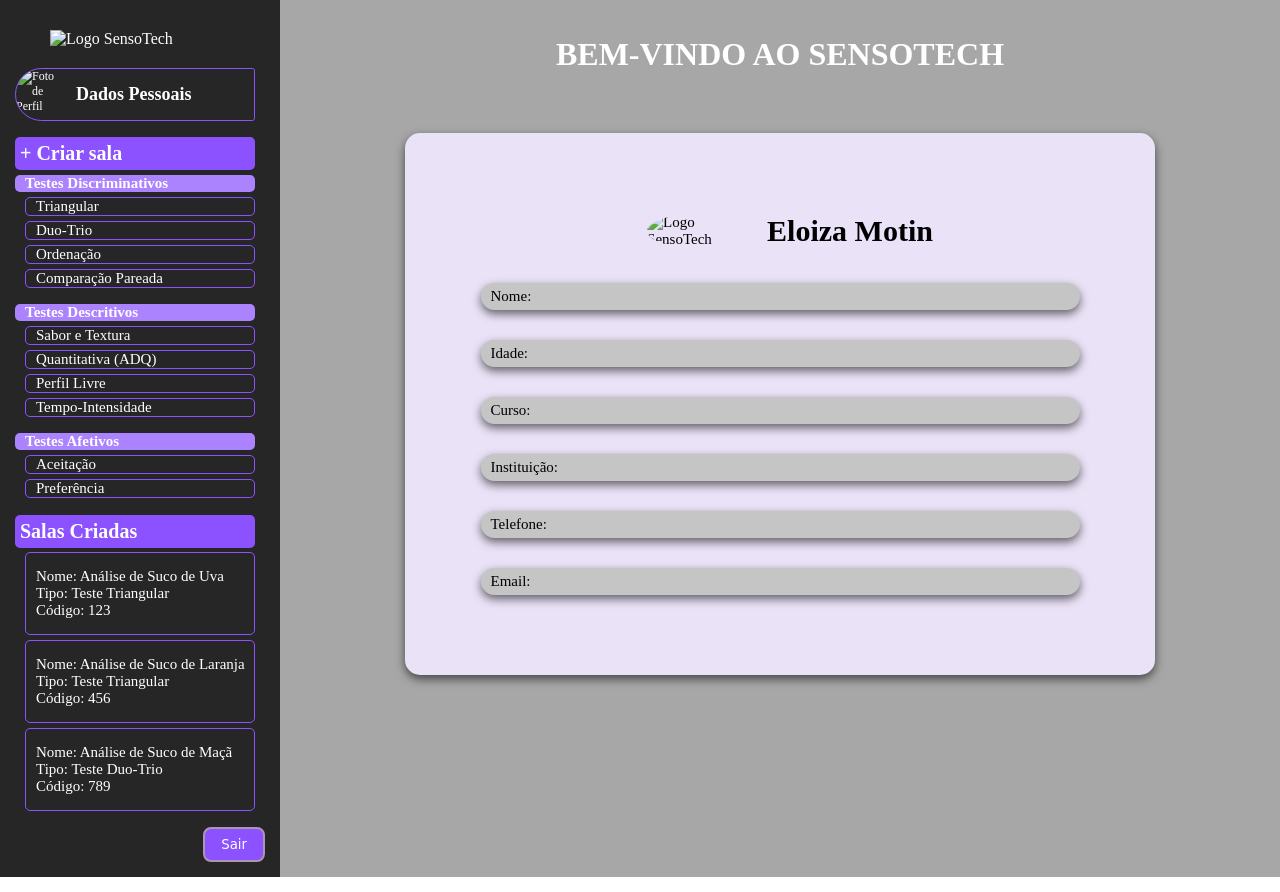
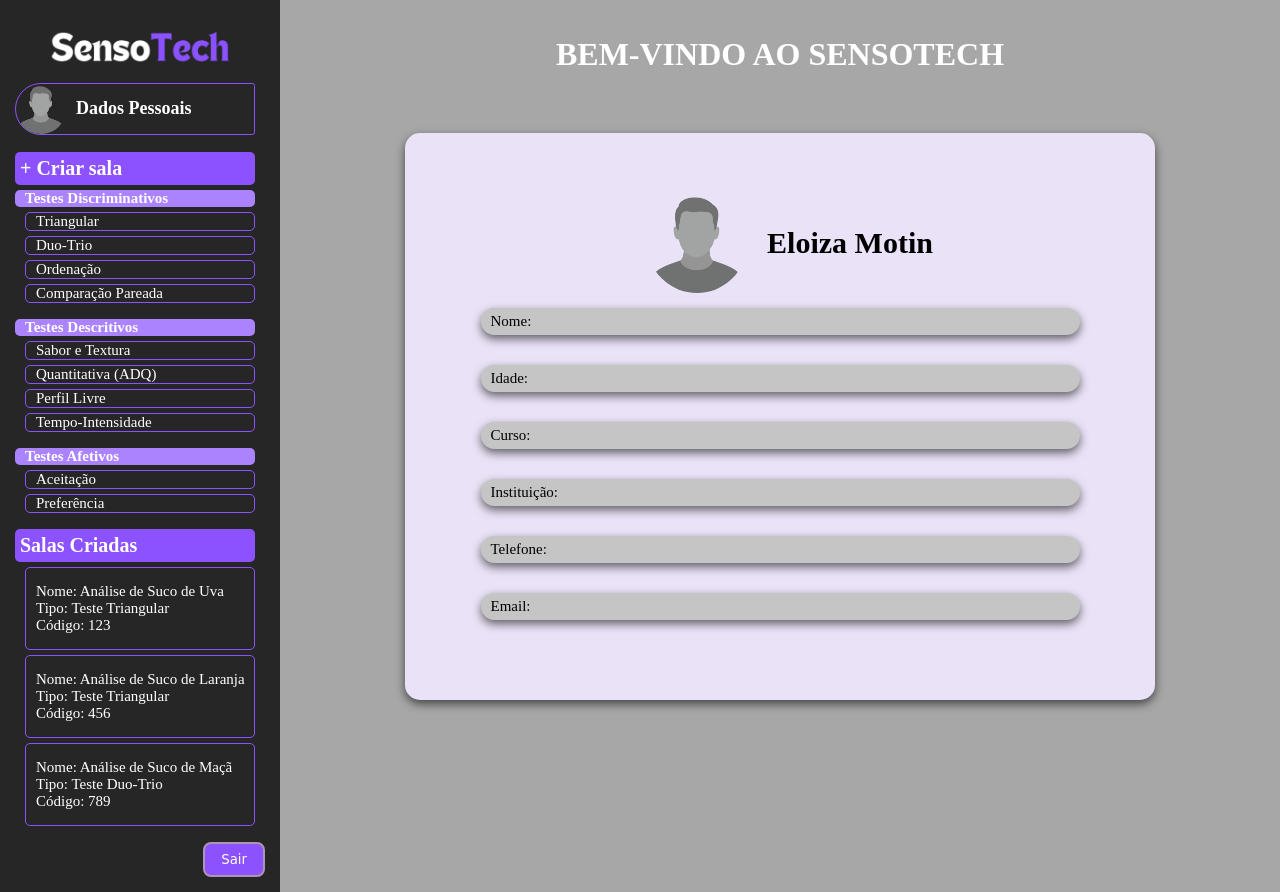
Before and after one commit to EloizaMotin/SensoTech, a plain HTML site: page inicio.html in a window 1280 px wide. Drawn offline with Linux system fonts and the light colour scheme.

Commit message:
Update inicio.html

```diff
--- a/inicio.html
+++ b/inicio.html
@@ -10,10 +10,10 @@
     <div class="container">
     <div class="menu">
         <div>
-            <img src="img/logosensotech.png" alt="Logo SensoTech">
+            <img src="logosensotech.png" alt="Logo SensoTech">
         </div>
         <div class="perfil">
-            <img src="img/perfil.pnj.png" alt="Foto de Perfil">
+            <img src="perfil.pnj.png" alt="Foto de Perfil">
             <a href="inicio.html"><h2>Dados Pessoais</h2></a>
         </div>
         <div class="margem">
@@ -72,7 +72,7 @@
         <h1 id="bem"> BEM-VINDO AO SENSOTECH </h1>
         <div class="box">
             <div class="dados">
-                <img src="img/perfil.pnj.png" alt="Logo SensoTech">
+                <img src="perfil.pnj.png" alt="Foto perfil">
                 <h1>Eloiza Motin</h1>
             </div>
             <div class="p">
```
